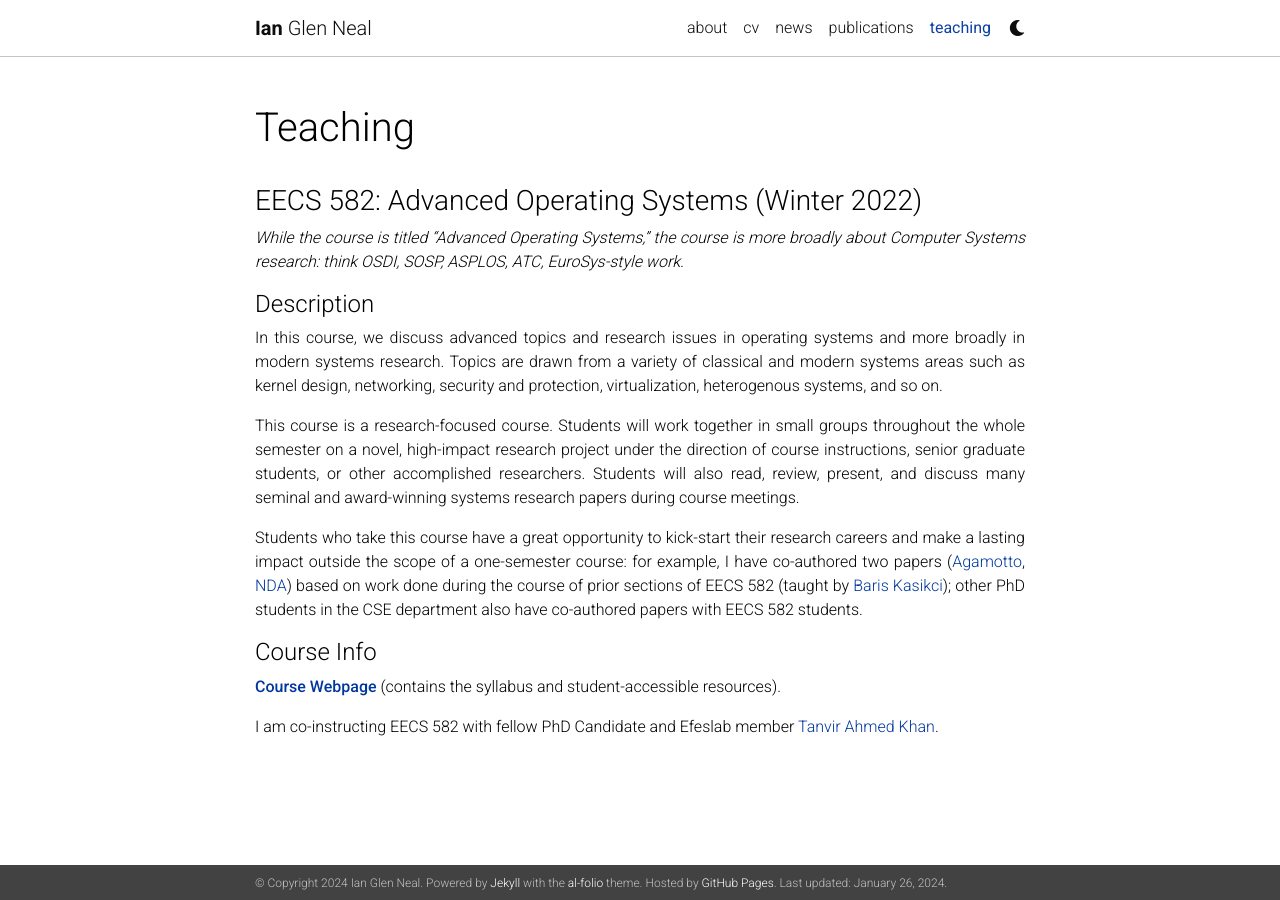
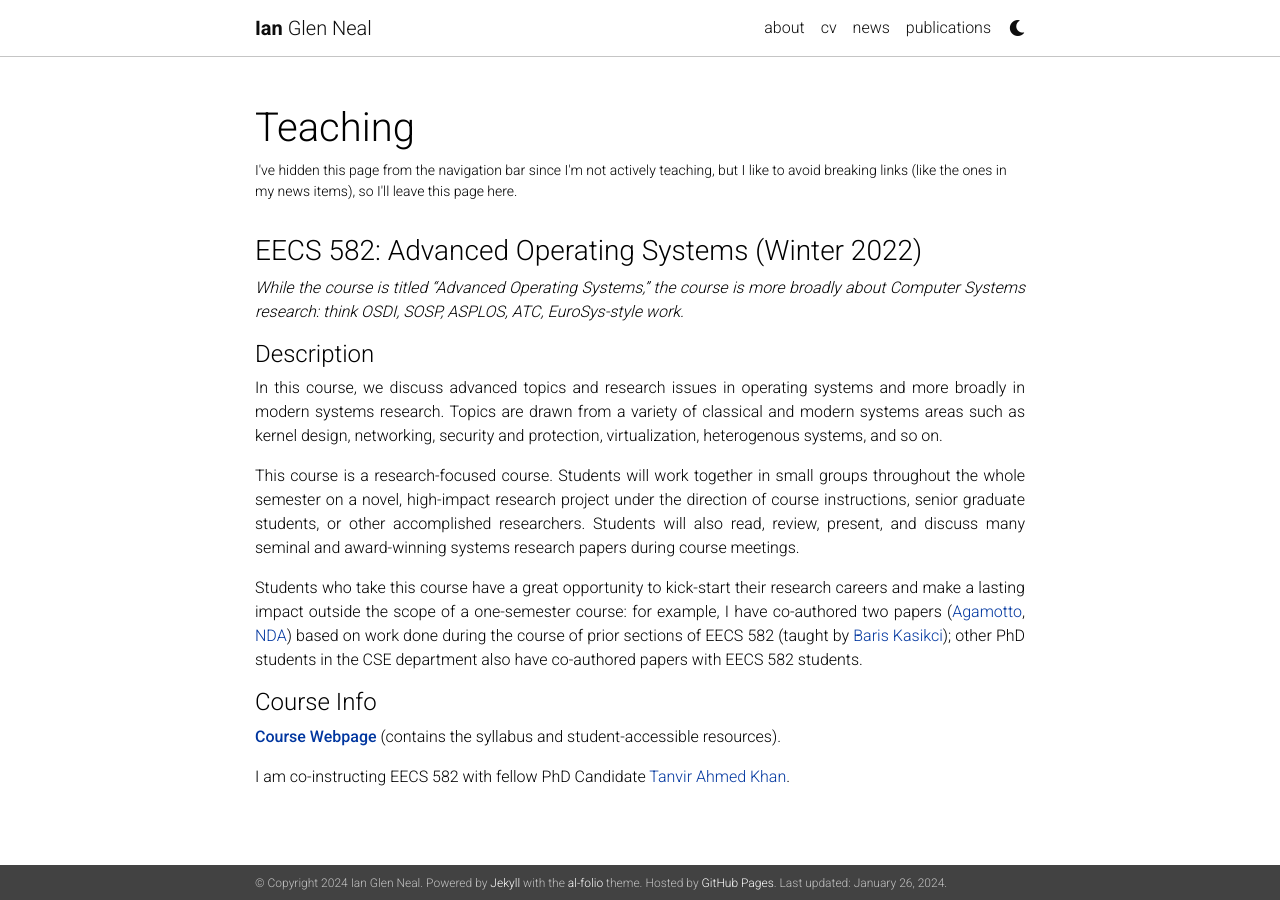
Before and after one commit to iangneal/iangneal.github.io, a Jekyll site: the page built from _pages/teaching.md, in a window 1280 px wide. Built offline with Jekyll 4.4.1, drawn with Linux system fonts in a browser that asks for light colours; nearby versions of some CDN libraries; a style sheet for code colours, icons or effects is not loaded.

```diff
--- a/_layouts/bib.html
+++ b/_layouts/bib.html
@@ -2,7 +2,7 @@
 ---
 
 <div class="row">
-  {% unless entry.type == "patent" or entry.type == "thesis" %}
+  {% unless entry.type == "patent" or entry.type == "thesis" or entry.type == "dissertation" %}
   <div class="col-sm-2 abbr">
   {% if entry.abbr %}
     {% if site.data.venues[entry.abbr] %}
--- a/_pages/teaching.md
+++ b/_pages/teaching.md
@@ -2,8 +2,11 @@
 layout: page
 permalink: /teaching/
 title: Teaching
-# description: Courses I've taught or am currently teaching
-nav: true
+description:
+    I've hidden this page from the navigation bar since I'm not actively teaching,
+    but I like to avoid breaking links (like the ones in my news items),
+    so I'll leave this page here.
+nav: false
 ---
 
 ### EECS 582: Advanced Operating Systems (Winter 2022)
```
Also changed, not shown: other parts of _pages/teaching.md (+3 -1 lines), _bibliography/papers.bib (+21 -0 lines), _data/coauthors.yml (+6 -6 lines), _news/eecs_582_start.md (+1 -1 lines), _pages/cv.md (+1 -1 lines), _pages/publications.md (+3 -2 lines), 2 other files.
